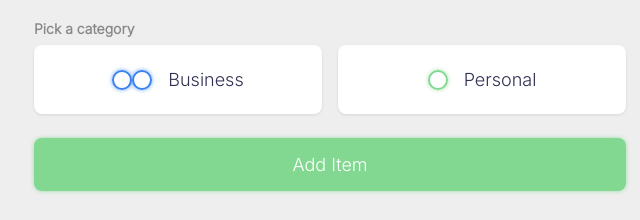
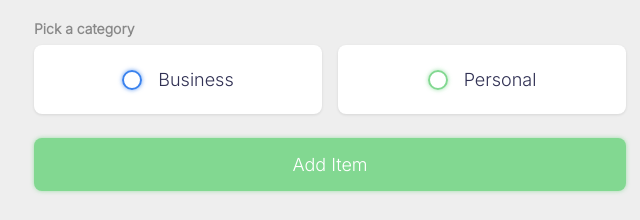
Before and after one commit to akwwong/Personal-ToDo-List-App, a plain HTML site: page index.html in a window 1280 px wide. Shown: the part 203-423 px from the top of the page, 310-950 px from the left. Drawn offline with Linux system fonts and the light colour scheme.

Commit message:
visual update

```diff
--- a/index.html
+++ b/index.html
@@ -31,7 +31,6 @@
                     <label>
                         <input type="radio" name="category" id="category1" value="business"/>
                         <span class="bubble business"></span>
-                        <span class="bubble business"></span>
                         <div>Business</div>
                     </label>
                     <label>
```
